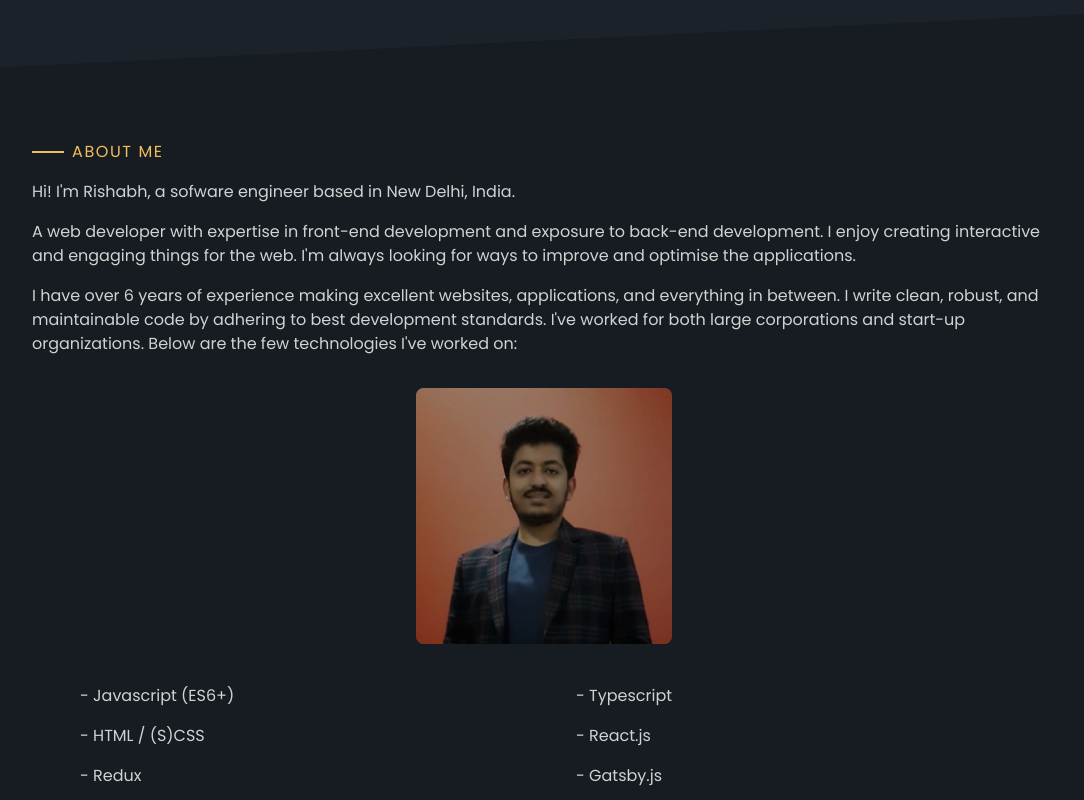
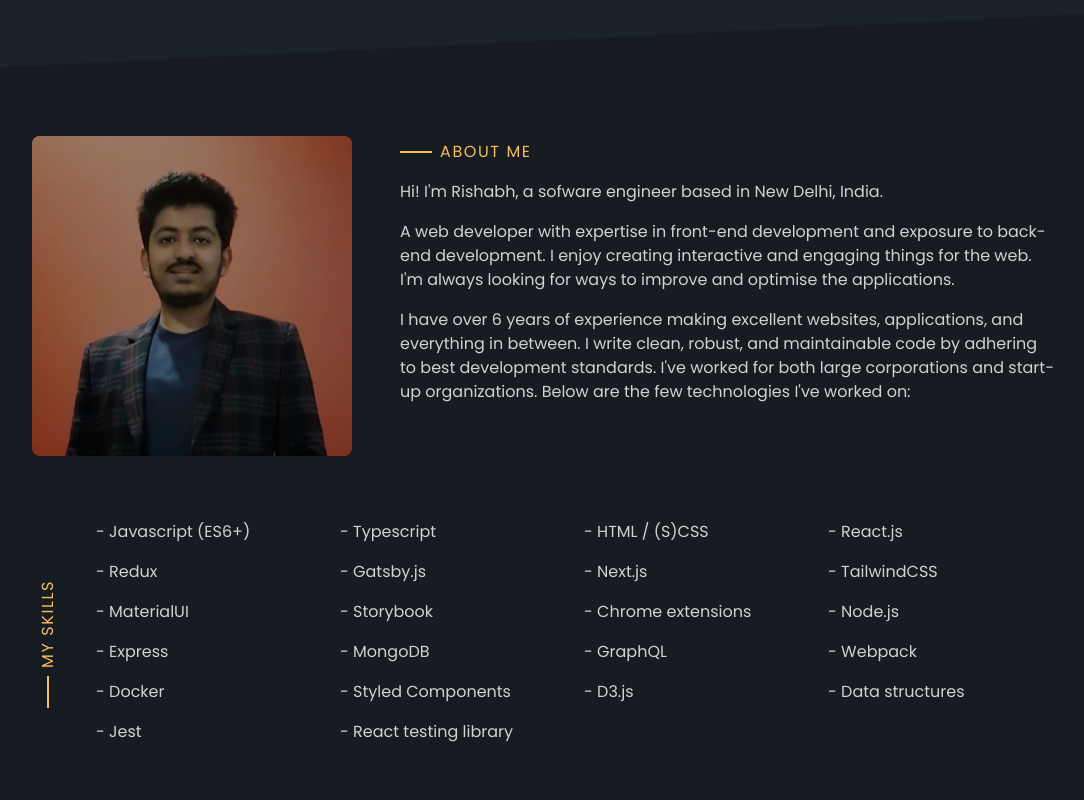
Before and after one commit to rishabh0211/portfolio-next, a Next.js app: page / in a window 1280 px wide. Shown: the part 620-1420 px from the top of the page, without its empty margins (96-1180 px from the left). Built offline with nearby package versions, Linux system fonts and the light colour scheme.

Commit message:
about section desktop

```diff
--- a/src/components/sections/About.tsx
+++ b/src/components/sections/About.tsx
@@ -31,40 +31,42 @@ const SKILLS = [
 const About = () => {
 	return (
 		<Section id='about' className='pt-32 -mt-16' dark>
+			<div className='md:flex md:flex-row-reverse md:gap-12'>
 				<div>
 					<Heading heading='about me' />
 					<p className='my-4'>
 						Hi! I'm Rishabh, a sofware engineer based in New Delhi, India.
 					</p>
 					<p className='my-4'>
-					A web developer with expertise in front-end development and exposure to back-end
-					development. I enjoy creating interactive and engaging things for the web. I'm
-					always looking for ways to improve and optimise the applications.
+						A web developer with expertise in front-end development and exposure to
+						back-end development. I enjoy creating interactive and engaging things for the
+						web. I'm always looking for ways to improve and optimise the applications.
 					</p>
 					<p className='my-4'>
 						I have over 6 years of experience making excellent websites, applications, and
-					everything in between. I write clean, robust, and maintainable code by adhering
-					to best development standards. I've worked for both large corporations and
-					start-up organizations. Below are the few technologies I've worked on:
+						everything in between. I write clean, robust, and maintainable code by
+						adhering to best development standards. I've worked for both large
+						corporations and start-up organizations. Below are the few technologies I've
+						worked on:
 					</p>
-				<div className='flex justify-center mt-8'>
+				</div>
+				<div className='flex justify-center mt-8 md:mt-0'>
 					<div className='relative rounded-lg before:content-normal before:rounded-lg before:absolute before:top-0 before:left-0 before:right-0 before:bottom-0 before:bg-black before:bg-opacity-40'>
 						<Image
 							src={heroImg}
 							alt='profile-image'
-							className='max-w-64 rounded-lg'
-							height={518}
+							className='max-w-64 rounded-lg h-full object-cover md:max-w-80'
 							width={518}
 						/>
 					</div>
 				</div>
 			</div>
-			<div className='mt-6 relative'>
+			<div className='mt-6 relative md:mt-16'>
 				<Heading
 					heading='my skills'
 					className='-rotate-90 absolute left-4 top-1/2 -translate-x-1/2'
 				/>
-				<div className='grid grid-cols-2 gap-4 ml-12 mt-10'>
+				<div className='grid grid-cols-2 gap-4 ml-12 mt-10 md:grid-cols-4 md:ml-16'>
 					{SKILLS.map((skill) => (
 						<p key={skill}>- {skill}</p>
 					))}
```
Lines whose indentation alone changed are shown as unchanged.
